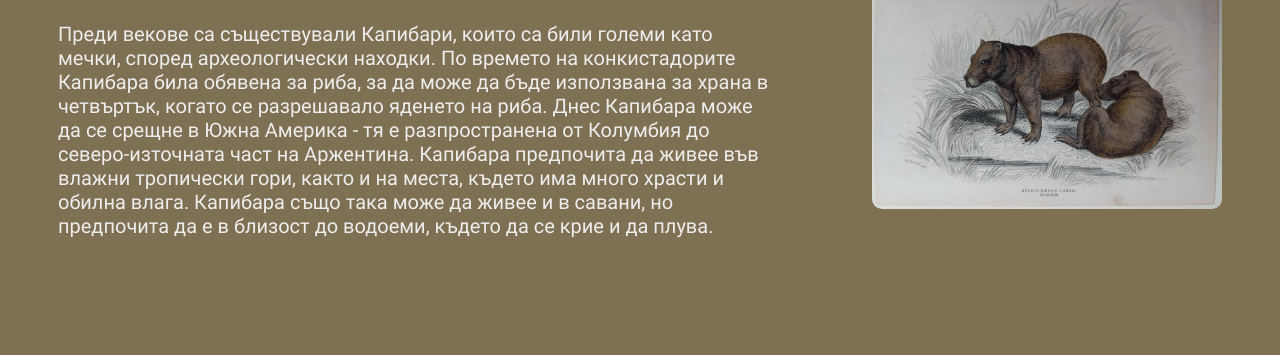
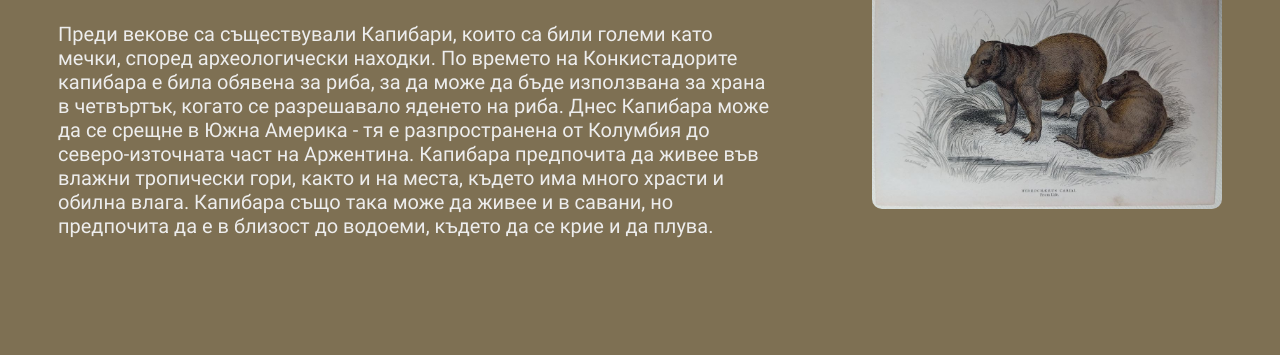
Before and after one commit to E5AT/12th, a plain HTML site: page capybara1/about.html in a window 1280 px wide. Shown: the part 302-657 px from the top of the page. Drawn offline with Linux system fonts and the light colour scheme; a web font is replaced by a local one.

Commit message:
text edit

```diff
--- a/capybara1/about.html
+++ b/capybara1/about.html
@@ -36,7 +36,7 @@
   <div class="about">
     <div>
       <h2>История</h2>
-      <p>Преди векове са съществували Капибари, които са били големи като мечки, според археологически находки. По времето на конкистадорите Капибара била обявена за риба, за да може да бъде използвана за храна в четвъртък, когато се разрешавало яденето на риба. Днес Капибара може да се срещне в Южна Америка - тя е разпространена от Колумбия до северо-източната част на Аржентина. Капибара предпочита да живее във влажни тропически гори, както и на места, където има много храсти и обилна влага. Капибара също така може да живее и в савани, но предпочита да е в близост до водоеми, където да се крие и да плува.</p>
+      <p>Преди векове са съществували Капибари, които са били големи като мечки, според археологически находки. По времето на Конкистадорите капибара е била обявена за риба, за да може да бъде използвана за храна в четвъртък, когато се разрешавало яденето на риба. Днес Капибара може да се срещне в Южна Америка - тя е разпространена от Колумбия до северо-източната част на Аржентина. Капибара предпочита да живее във влажни тропически гори, както и на места, където има много храсти и обилна влага. Капибара също така може да живее и в савани, но предпочита да е в близост до водоеми, където да се крие и да плува.</p>
     </div>
     <div><img src="images/history.jpg"></div>
   </div>
```
